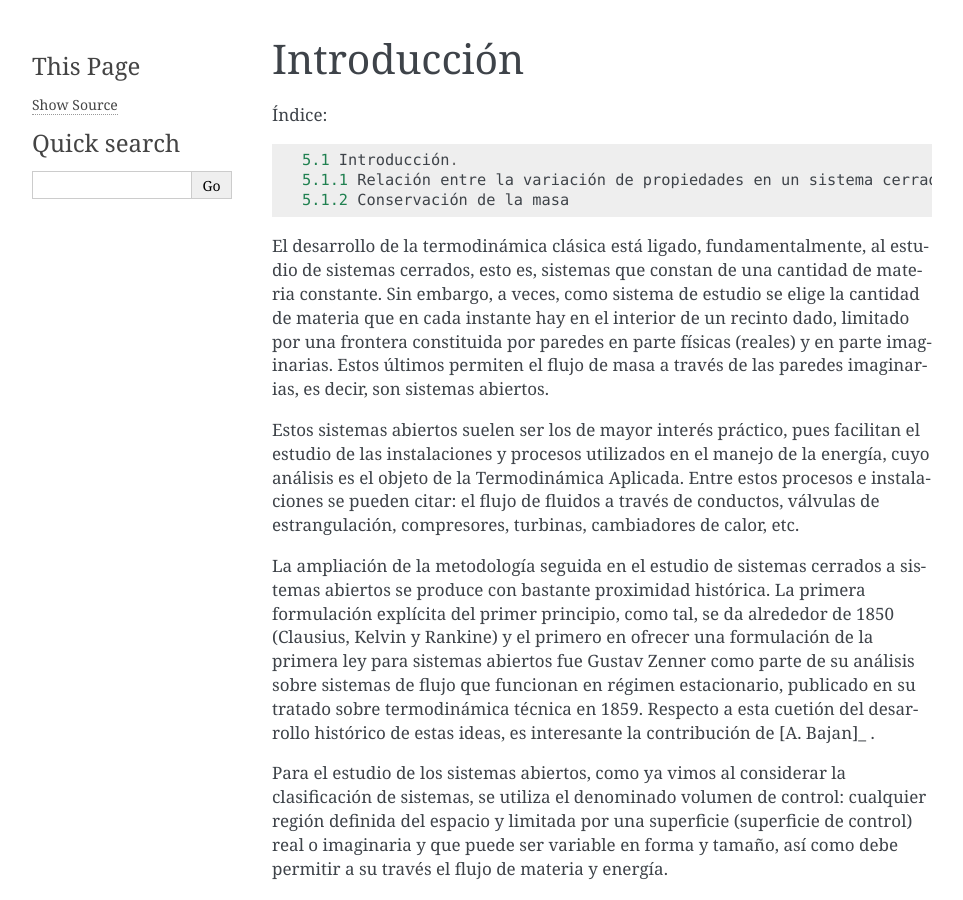
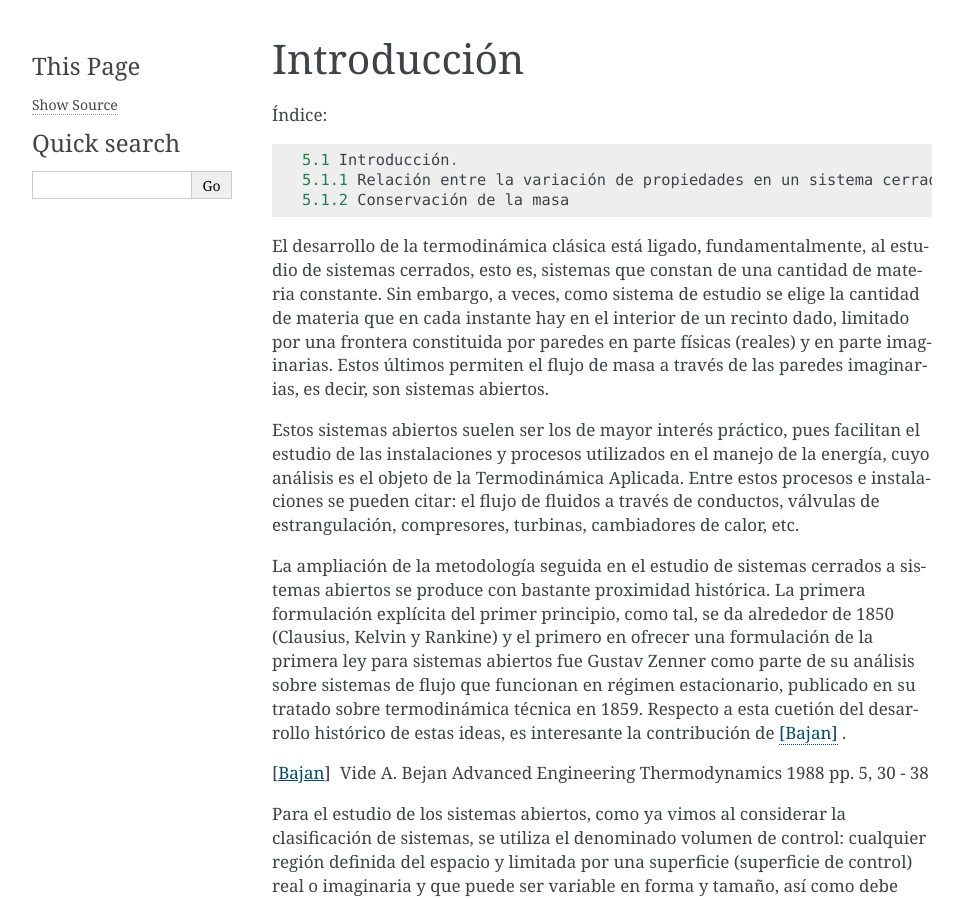
Before and after one commit to mantielero/termodinamica, a Sphinx documentation site: the page built from source/sistemas_abiertos_introduccion.rst, in a window 1280 px wide and 900 px high. Shown: the whole window, without its empty margins (148-1111 px from the left). Built offline with Sphinx 7.4.7, drawn with Linux system fonts in a browser that asks for light colours.

Commit message:
Update sistemas_abiertos_introduccion.rst

```diff
--- a/source/sistemas_abiertos_introduccion.rst
+++ b/source/sistemas_abiertos_introduccion.rst
@@ -12,7 +12,9 @@ El desarrollo de la termodinámica clásica está ligado, fundamentalmente, al e
 
 Estos sistemas abiertos suelen ser los de mayor interés práctico, pues facilitan el estudio de las instalaciones y procesos utilizados en el manejo de la energía, cuyo análisis es el objeto de la Termodinámica Aplicada. Entre estos procesos e instalaciones se pueden citar: el flujo de fluidos a través de conductos, válvulas de estrangulación, compresores, turbinas, cambiadores de calor, etc.
 
-La ampliación de la metodología seguida en el estudio de sistemas cerrados a sistemas abiertos se produce con bastante proximidad histórica. La primera formulación explícita del primer principio, como tal, se da alrededor de 1850 (Clausius, Kelvin y Rankine) y el primero en ofrecer una formulación de la primera ley para sistemas abiertos fue Gustav Zenner como parte de su análisis sobre sistemas de flujo que funcionan en régimen estacionario, publicado en su tratado sobre termodinámica técnica en 1859. Respecto a esta cuetión del desarrollo histórico de estas ideas, es interesante la contribución de [A. Bajan]_ .
+La ampliación de la metodología seguida en el estudio de sistemas cerrados a sistemas abiertos se produce con bastante proximidad histórica. La primera formulación explícita del primer principio, como tal, se da alrededor de 1850 (Clausius, Kelvin y Rankine) y el primero en ofrecer una formulación de la primera ley para sistemas abiertos fue Gustav Zenner como parte de su análisis sobre sistemas de flujo que funcionan en régimen estacionario, publicado en su tratado sobre termodinámica técnica en 1859. Respecto a esta cuetión del desarrollo histórico de estas ideas, es interesante la contribución de [Bajan]_ .
+
+.. [Bajan] Vide A. Bejan Advanced Engineering Thermodynamics 1988 pp. 5, 30 - 38
 
 Para el estudio de los sistemas abiertos, como ya vimos al considerar la clasificación de sistemas, se utiliza el denominado volumen de control: cualquier región definida del espacio y limitada por una superficie (superficie de control) real o imaginaria y que puede ser variable en forma y tamaño, así como debe permitir a su través el flujo de materia y energía.
 
```
Also changed, not shown: other parts of source/sistemas_abiertos_introduccion.rst (+1 -1 lines).
